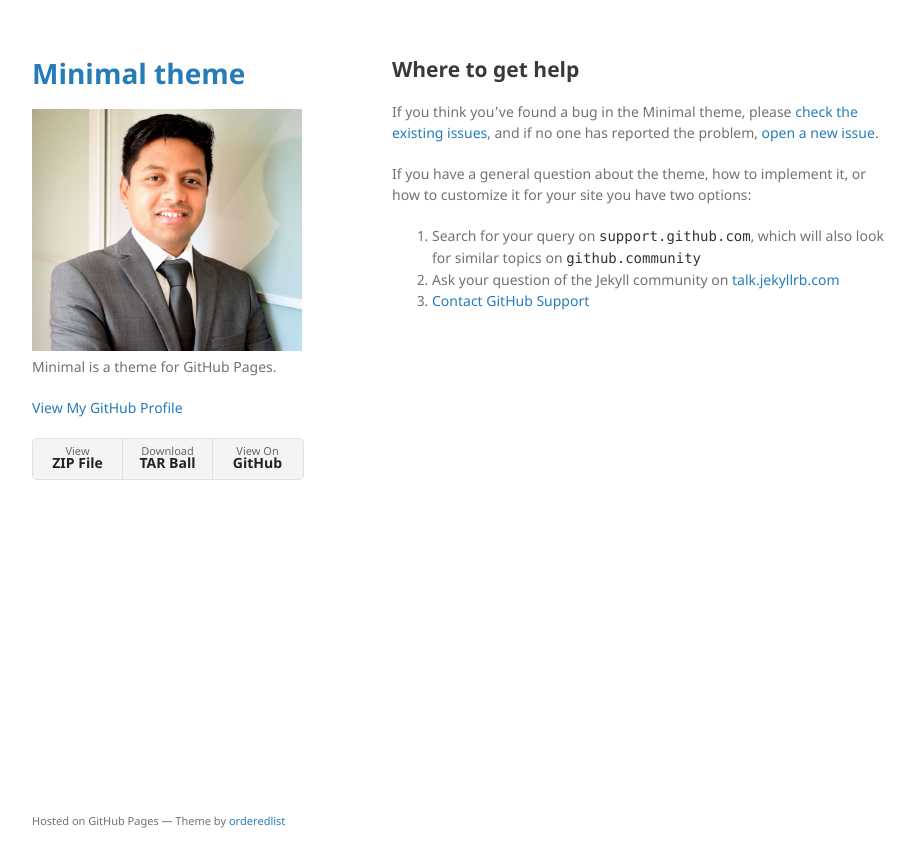
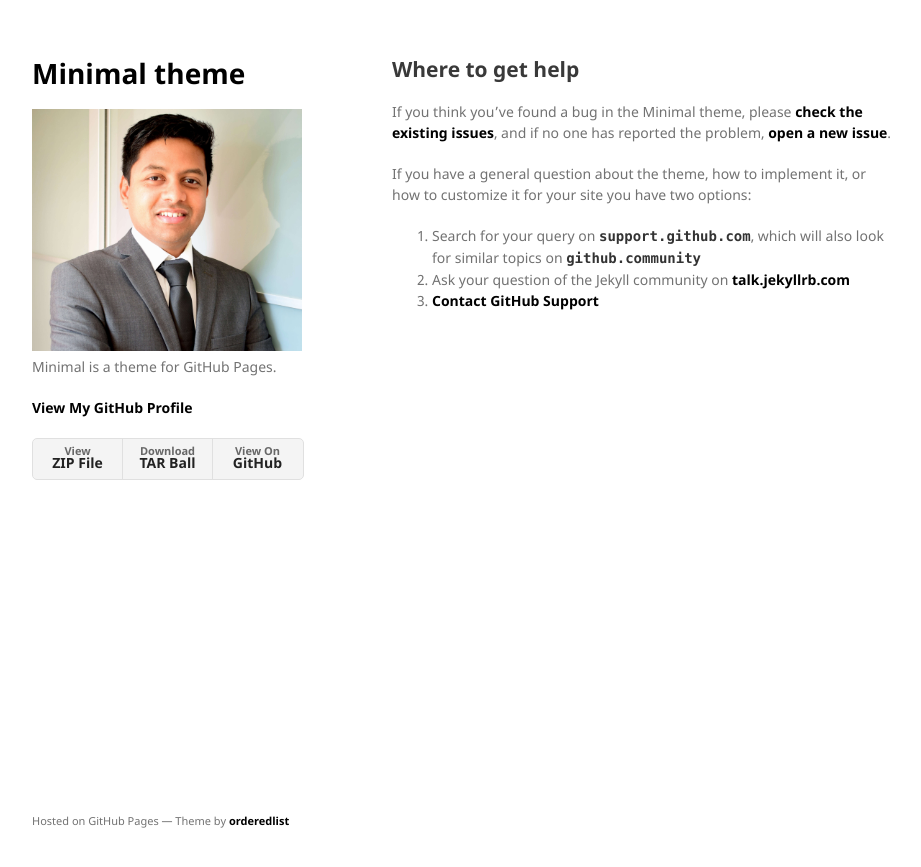
Before and after one commit to sridhar-portfolio/sridhar-portfolio.github.io, a Jekyll site: the page built from docs/SUPPORT.md, in a window 1280 px wide. Shown: the top 867 px of the page, without its empty margins (178-1099 px from the left). Built offline with Jekyll 4.4.1, drawn with Linux system fonts in a browser that asks for light colours; our own code applies the rules of GitHub Pages for plain Markdown files.

Commit message:
Update jekyll-theme-minimal.scss

```diff
--- a/_sass/jekyll-theme-minimal.scss
+++ b/_sass/jekyll-theme-minimal.scss
@@ -35,7 +35,8 @@ h3, h4, h5, h6 {
 }
 
 a {
-  color:#267CB9;
+  color:#000000;
+  font-weight: bold;
   text-decoration:none;
 }
 
```
